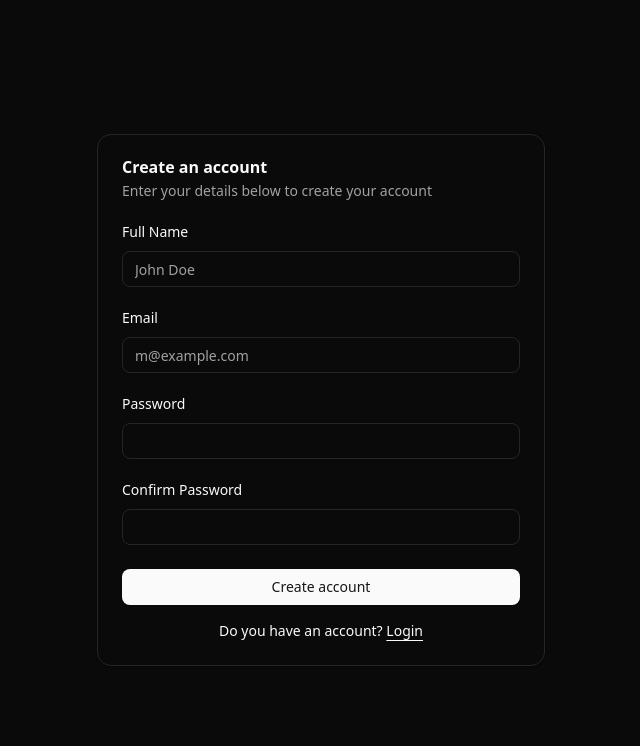
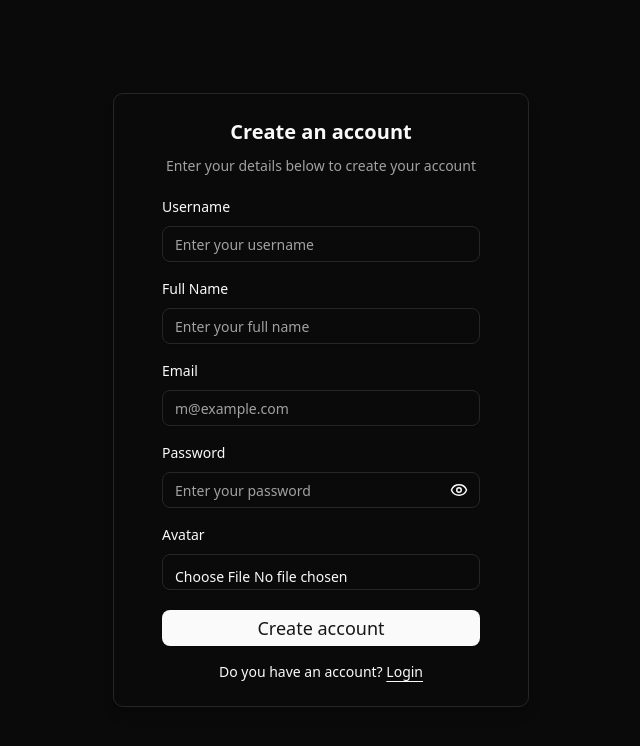
Before and after one commit to Ayusht777/youtube-clone, a React (Vite) app in the folder Frontend/: page /signup in a window 1280 px wide. Shown: the top 746 px of the page, without its empty margins (319-959 px from the left). Built offline with nearby package versions, Linux system fonts and the light colour scheme; no server answers.

Commit message:
Refactor signup form to use FormData for registration, enhance user input handling with state management, and integrate toast notifications for success and error feedback.

```diff
--- a/Frontend/src/api/api.ts
+++ b/Frontend/src/api/api.ts
@@ -1,13 +1,8 @@
 import axiosInstance from "../lib/axios";
-import {
-  ApiResponse,
-  LoginFormData,
-  RegisterFormData,
-  UserData,
-} from "../types/index";
+import { ApiResponse, LoginFormData, UserData } from "../types/index";
 
 export const UserApi = {
-  register: async (data: RegisterFormData) => {
+  register: async (data: FormData) => {
     const response = await axiosInstance.post("/users/register", data, {
       headers: {
         "Content-Type": "multipart/form-data",
--- a/Frontend/src/components/signup-form.tsx
+++ b/Frontend/src/components/signup-form.tsx
@@ -1,3 +1,4 @@
+import { UserApi } from "@/api/api";
 import { Button } from "@/components/ui/button";
 import {
   Card,
@@ -9,35 +10,96 @@ import {
 import { Input } from "@/components/ui/input";
 import { Label } from "@/components/ui/label";
 import { cn } from "@/lib/utils";
-import { Link } from "react-router";
+import { ApiError } from "@/types";
+import { useMutation } from "@tanstack/react-query";
+import { Eye, EyeOff, XCircle } from "lucide-react";
+import { useState } from "react";
+import { Link, useNavigate } from "react-router";
+import { toast } from "sonner";
 
 export function SignupForm({
   className,
   ...props
 }: React.ComponentProps<"div">) {
+  const [userName, setUserName] = useState<string>("");
+  const [fullName, setFullName] = useState<string>("");
+  const [email, setEmail] = useState<string>("");
+  const [password, setPassword] = useState<string>("");
+  const [avatar, setAvatar] = useState<File | null>(null);
+  const [showPassword, setShowPassword] = useState<boolean>(false);
+  const navigate = useNavigate();
+
+  const registerMutation = useMutation({
+    mutationFn: async () => {
+      const formData = new FormData();
+      formData.append("userName", userName);
+      formData.append("fullName", fullName);
+      formData.append("email", email);
+      formData.append("password", password);
+      if (avatar) {
+        formData.append("avatar", avatar);
+      }
+
+      return await UserApi.register(formData);
+    },
+    onSuccess: () => {
+      toast.success("User registered successfully!");
+      navigate("/login");
+    },
+    onError: (error: ApiError) => {
+      toast.error(error.message || "Registration failed.");
+    },
+  });
+
+  const handleSubmit = (e: React.FormEvent) => {
+    e.preventDefault();
+    registerMutation.mutate(); // Trigger the mutation
+  };
+
   return (
-    <div className={cn("flex flex-col gap-6", className)} {...props}>
-      <Card className="bg-background text-foreground">
-        <CardHeader>
-          <CardTitle>Create an account</CardTitle>
+    <div
+      className={cn(
+        "flex flex-col items-center justify-center min-h-screen p-4",
+        className
+      )}
+      {...props}
+    >
+      <Card className="bg-background text-foreground w-full max-w-md p-6 shadow-lg rounded-lg">
+        <CardHeader className="space-y-1 text-center">
+          <CardTitle className="text-xl font-semibold">
+            Create an account
+          </CardTitle>
           <CardDescription>
             Enter your details below to create your account
           </CardDescription>
         </CardHeader>
         <CardContent>
-          <form>
-            <div className="flex flex-col gap-6">
-              <div className="grid gap-3">
-                <Label htmlFor="name">Full Name</Label>
+          <form onSubmit={handleSubmit} className="space-y-5">
+            <div className="space-y-3">
+              <Label htmlFor="userName">Username</Label>
               <Input
-                  id="name"
-                  name="name"
+                id="userName"
+                name="userName"
                 type="text"
-                  placeholder="John Doe"
+                placeholder="Enter your username"
                 required
+                value={userName}
+                onChange={(e) => setUserName(e.target.value)}
               />
             </div>
-              <div className="grid gap-3">
+            <div className="space-y-3">
+              <Label htmlFor="fullName">Full Name</Label>
+              <Input
+                id="fullName"
+                name="fullName"
+                type="text"
+                placeholder="Enter your full name"
+                required
+                value={fullName}
+                onChange={(e) => setFullName(e.target.value)}
+              />
+            </div>
+            <div className="space-y-3">
               <Label htmlFor="email">Email</Label>
               <Input
                 id="email"
@@ -45,34 +107,67 @@ export function SignupForm({
                 type="email"
                 placeholder="m@example.com"
                 required
+                value={email}
+                onChange={(e) => setEmail(e.target.value)}
               />
             </div>
-              <div className="grid gap-3">
+            <div className="space-y-3">
               <Label htmlFor="password">Password</Label>
-                <Input id="password" name="password" type="password" required />
+              <div className="relative">
+                <Input
+                  id="password"
+                  name="password"
+                  type={showPassword ? "text" : "password"}
+                  placeholder="Enter your password"
+                  required
+                  value={password}
+                  onChange={(e) => setPassword(e.target.value)}
+                />
+                <button
+                  type="button"
+                  className="absolute inset-y-0 right-3 flex items-center"
+                  onClick={() => setShowPassword(!showPassword)}
+                >
+                  {showPassword ? <EyeOff size={18} /> : <Eye size={18} />}
+                </button>
               </div>
-              <div className="grid gap-3">
-                <Label htmlFor="confirmPassword">Confirm Password</Label>
+            </div>
+            <div className="space-y-3">
+              <Label htmlFor="avatar">Avatar</Label>
+              <div className="flex items-center gap-2 relative">
                 <Input
-                  id="confirmPassword"
-                  name="confirmPassword"
-                  type="password"
-                  required
+                  id="avatar"
+                  name="avatar"
+                  type="file"
+                  accept="image/*"
+                  className="cursor-pointer file:mt-1"
+                  onChange={(e) => {
+                    if (e.target.files) {
+                      setAvatar(e.target.files[0]);
+                    }
+                  }}
                 />
+                {avatar && (
+                  <button
+                    type="button"
+                    className="absolute right-2 top-1/2 transform -translate-y-1/2 text-red-500 hover:text-red-700"
+                    onClick={() => setAvatar(null)}
+                  >
+                    <XCircle size={20} />
+                  </button>
+                )}
               </div>
-              <div className="flex flex-col gap-3">
-                <Button type="submit" className="w-full">
+            </div>
+            <Button type="submit" className="w-full py-2 text-lg">
               Create account
             </Button>
-              </div>
-            </div>
+          </form>
           <div className="mt-4 text-center text-sm">
             Do you have an account?{" "}
             <Link to="/login" className="underline underline-offset-4">
               Login
             </Link>
           </div>
-          </form>
         </CardContent>
       </Card>
     </div>
```
Also changed, not shown: Frontend/src/types/index.ts (+0 -8 lines). Lines whose indentation alone changed are shown as unchanged.
